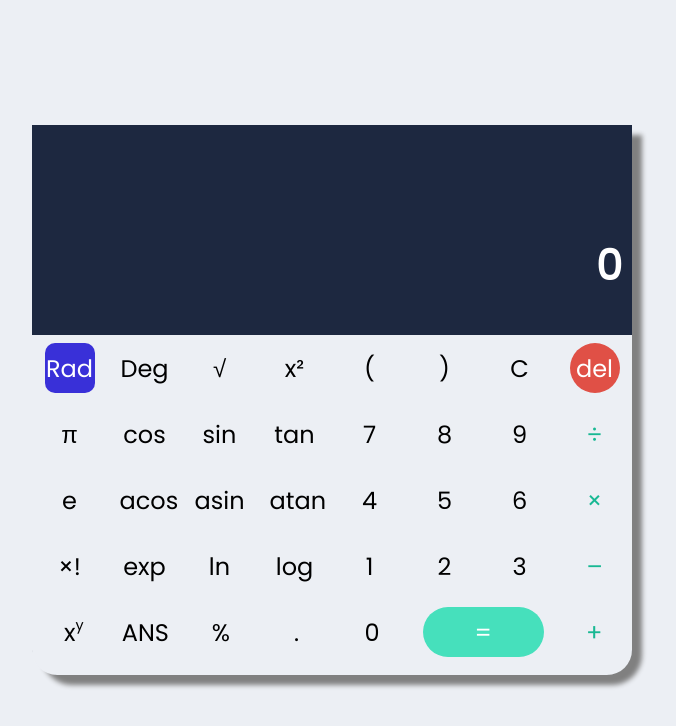
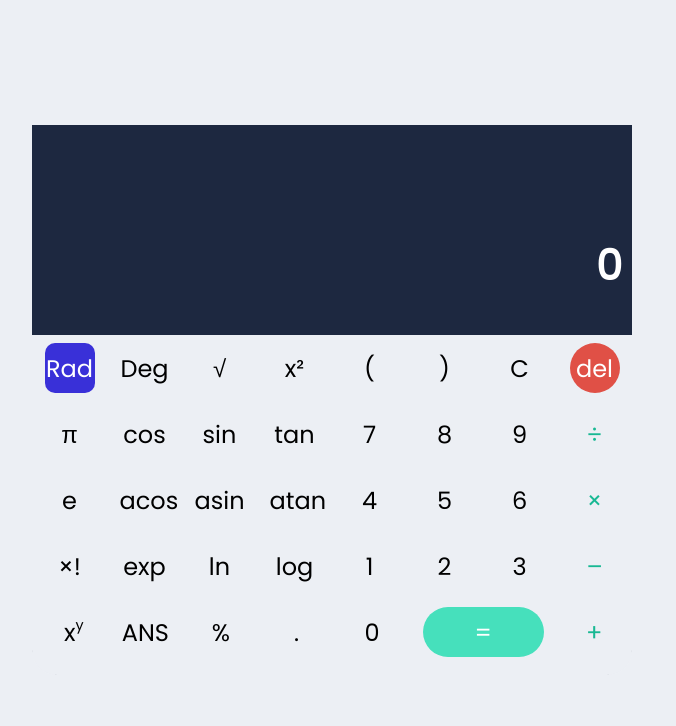
Before and after one commit to ankit404/Calculator, a plain HTML site: page index.html in a window 1280 px wide. Shown: the whole page, without its empty margins (308-984 px from the left). Drawn offline with Linux system fonts and the light colour scheme.

Commit message:
Update style.css

```diff
--- a/style.css
+++ b/style.css
@@ -22,7 +22,7 @@ html {
     width: 600px;
     height: auto;
     border-radius: 0 0 30px 30px;
-    box-shadow: 10px 10px 5px grey;
+/*     box-shadow: 10px 10px 5px grey; */
 }
 
 .output {
@@ -69,7 +69,6 @@ html {
 .input {
     background-color: #eceff4;
     border-radius: 0 0 25px 25px;
-    /* border: 1px solid #1d1d1d; */
     border: none;
     height: 340px;
 }
```
